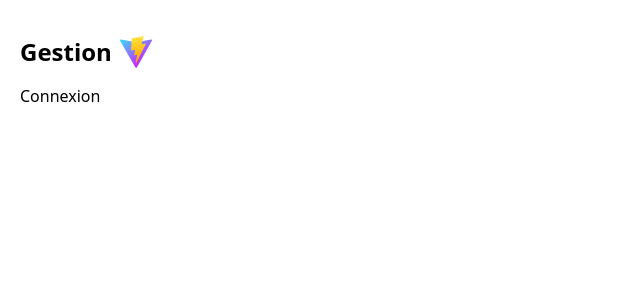
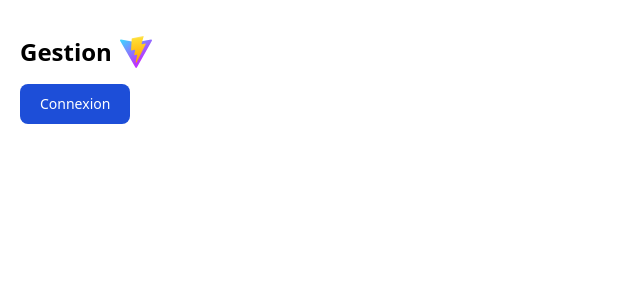
Before and after one commit to marsender/react-dolibarr-front, a React (Vite) app: page / in a window 1280 px wide. Shown: the top 300 px of the page, without its empty margins (0-640 px from the left). Built offline with nearby package versions, Linux system fonts and the light colour scheme.

Commit message:
Css style

```diff
--- a/src/screens/Login.jsx
+++ b/src/screens/Login.jsx
@@ -58,7 +58,7 @@
 						</div>
 						{error && <div className="error smallMargin-t">{error}</div>}
 						<div className="flex items-center p-4 md:p-5 border-t border-gray-200 rounded-b dark:border-gray-600">
-							<button className="text-white bg-blue-700 hover:bg-blue-800 focus:ring-4 focus:outline-none focus:ring-blue-300 font-medium rounded-lg text-sm px-5 py-2.5 text-center dark:bg-blue-600 dark:hover:bg-blue-700 dark:focus:ring-blue-800">Login</button>
+							<button className="text-white bg-blue-700 hover:bg-blue-800 focus:ring-4 focus:outline-none focus:ring-blue-300 font-medium rounded-lg text-sm px-5 py-2.5 text-center dark:bg-blue-600 dark:hover:bg-blue-700 dark:focus:ring-blue-800">{t('label.connection')}</button>
 							<Link to="/" className="ml-4">
 								{t('label.cancel')}
 							</Link>
--- a/src/screens/UnloggedHome.jsx
+++ b/src/screens/UnloggedHome.jsx
@@ -11,7 +11,7 @@
 
 	return (
 		<Link to="/login">
-			<button>{t('label.connection')}</button>
+			<button className="text-white bg-blue-700 hover:bg-blue-800 focus:ring-4 focus:outline-none focus:ring-blue-300 font-medium rounded-lg text-sm px-5 py-2.5 text-center dark:bg-blue-600 dark:hover:bg-blue-700 dark:focus:ring-blue-800">{t('label.connection')}</button>
 		</Link>
 	)
 }
```
